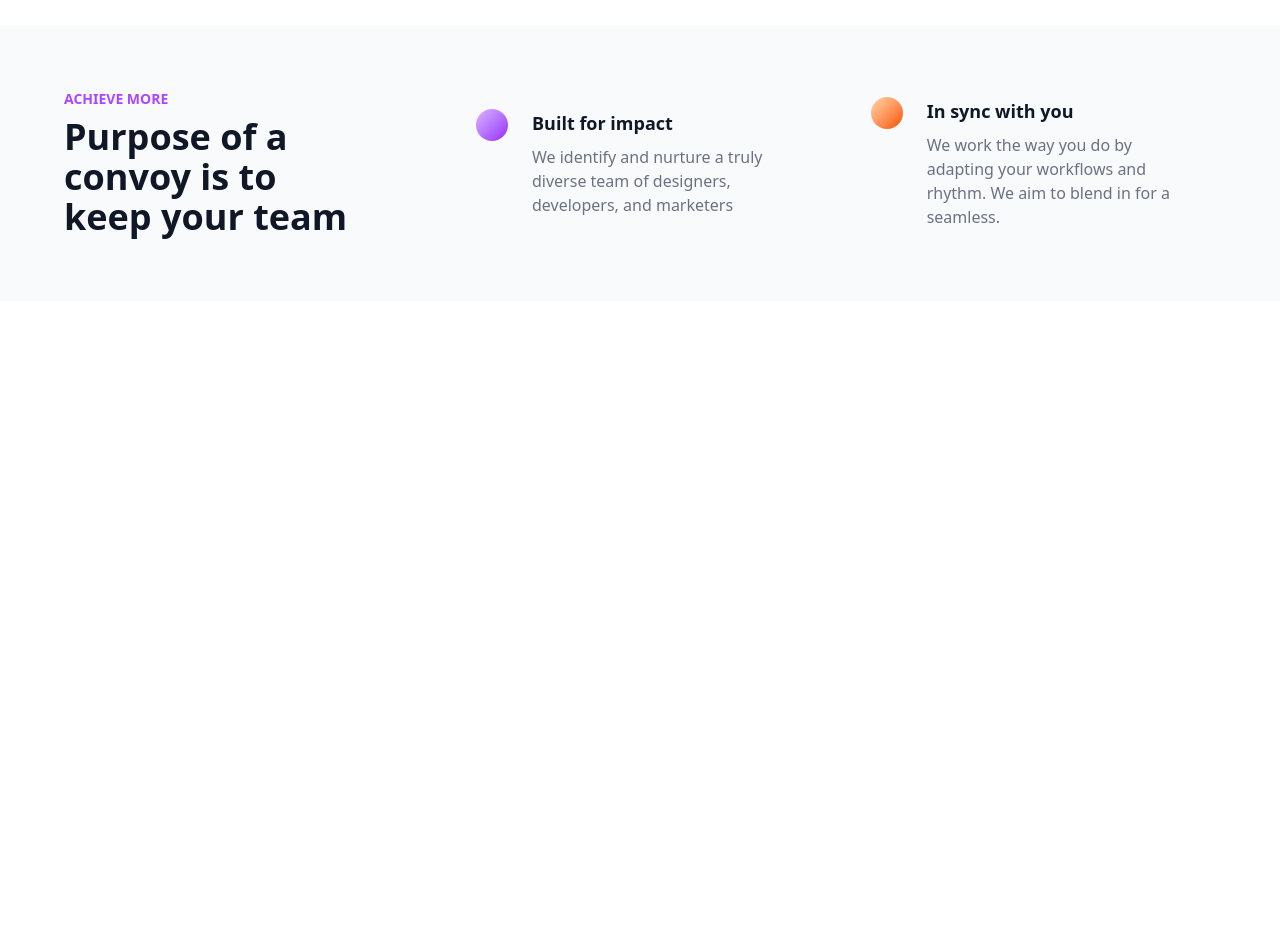
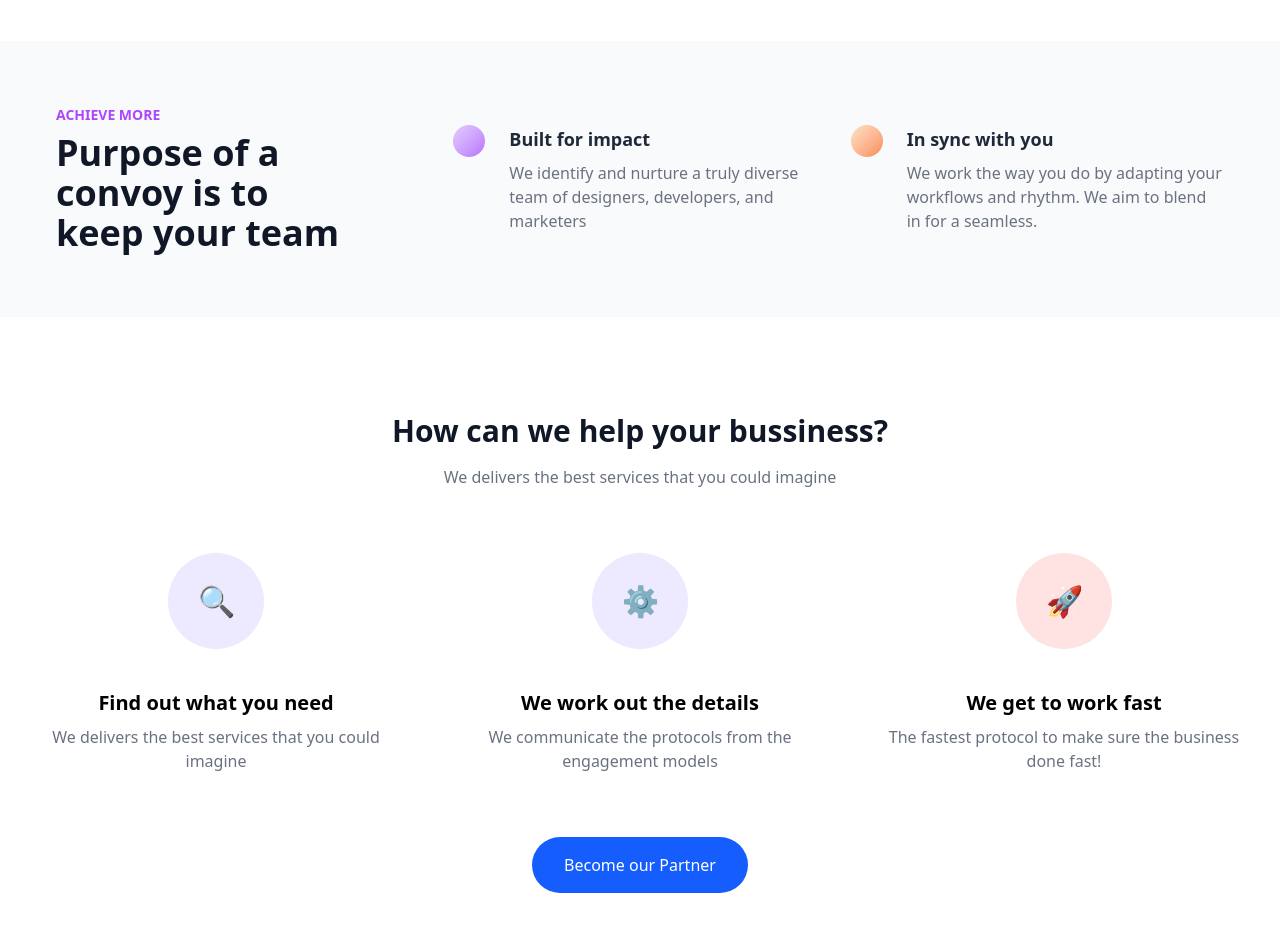
Before and after one commit to sqizzo/modern-app-tw, a React (Vite) app: page / in a window 1280 px wide. Shown: the part 1080-2012 px from the top of the page. Before the commit the page ends 1381 px from the top, so only its background shows below. Built offline with nearby package versions, Linux system fonts and the light colour scheme.

Commit message:
extend about us section

```diff
--- a/src/App.jsx
+++ b/src/App.jsx
@@ -3,6 +3,7 @@ import Navbar from "./components/Navbar";
 import Hero from "./components/Hero";
 import CompanyLogo from "./components/CompanyLogo";
 import PurposeSection from "./components/PurposeSection";
+import FeaturesSection from "./components/FeaturesSection";
 
 function App() {
   return (
@@ -14,6 +15,7 @@ function App() {
           <Hero />
           <CompanyLogo />
           <PurposeSection />
+          <FeaturesSection />
         </div>
       </main>
     </>
--- a/src/components/CompanyLogo.jsx
+++ b/src/components/CompanyLogo.jsx
@@ -9,7 +9,7 @@ function CompanyLogo() {
   const logos = [slack, amazon, woocommerce, meundies, sitepoint];
   return (
     <div className="w-full container mx-auto py-20 flex md:flex-row flex-col sm:items-center items-center font-medium overflow-hidden gap-10 ">
-      <div className="w-full md:w-[300px] shrink-0 text-gray-600 md:border-l-4 md:border-t-0 border-t-4 border-l-0 border-blue-500  bg-white px-8 py-6 sm:py-2 z-10 md:text-base text-md font-semibold text-center sm:mb-4 sm:shadow-none">
+      <div className="w-full md:w-[300px] shrink-0 text-gray-600 md:border-l-4 md:border-t-0 border-t-4 border-l-0 border-blue-500  bg-white px-8 md:py-4 py-6  z-10 md:text-base text-md font-semibold text-center sm:mb-4 ">
         Proud partner at <br /> Hubspot & Segment
       </div>
 
--- /dev/null
+++ b/src/components/FeaturesSection.jsx
@@ -0,0 +1,52 @@
+import React from "react";
+
+const FeaturesSection = () => {
+  return (
+    <section className="w-full flex flex-col gap-16 py-24  items-center justify-center text-center">
+      <div className="flex flex-col gap-4">
+        <h2 className="text-3xl font-extrabold text-gray-900">
+          How can we help your bussiness?
+        </h2>
+        <p className="text-gray-500 text-md">
+          We delivers the best services that you could imagine
+        </p>
+      </div>
+      <div className="flex flex-col md:flex-row gap-10">
+        <div className="flex flex-col items-center gap-2 max-w-sm">
+          <div className="size-24 flex items-center justify-center flex-shrink-0 bg-violet-100 rounded-full text-3xl">
+            🔍
+          </div>
+          <h4 className="mt-8 text-xl font-bold">Find out what you need</h4>
+          <p className="text-gray-500 text-md">
+            We delivers the best services that you could imagine
+          </p>
+        </div>
+        <div className="flex flex-col items-center gap-2 max-w-sm">
+          <div className="size-24 flex items-center justify-center flex-shrink-0 bg-violet-100 rounded-full text-3xl">
+            ⚙️
+          </div>
+          <h4 className="mt-8 text-xl font-bold">We work out the details</h4>
+          <p className="text-gray-500 text-md">
+            We communicate the protocols from the engagement models
+          </p>
+        </div>
+        <div className="flex flex-col items-center gap-2 max-w-sm">
+          <div className="size-24 flex items-center justify-center flex-shrink-0 bg-red-100 rounded-full text-3xl">
+            🚀
+          </div>
+          <h4 className="mt-8 text-xl font-bold">We get to work fast</h4>
+          <p className="text-gray-500 text-md">
+            The fastest protocol to make sure the business done fast!
+          </p>
+        </div>
+      </div>
+      <div className="w-fit">
+        <button className="bg-blue-600 px-8 py-4 rounded-full text-md font-medium text-white cursor-pointer hover:shadow-blue-500/30 hover:shadow-lg transition-all hover:bg-blue-700">
+          Become our Partner
+        </button>
+      </div>
+    </section>
+  );
+};
+
+export default FeaturesSection;
--- a/src/components/PurposeSection.jsx
+++ b/src/components/PurposeSection.jsx
@@ -2,9 +2,12 @@ import React from "react";
 
 const PurposeSection = () => {
   return (
-    <section className="w-full bg-gray-50 py-16 px-4 md:px-8 sm:px-6">
-      <div className="max-w-6xl mx-auto">
-        <div className="grid md:grid-cols-3 grid-cols-1 gap-8 text-center md:text-left items-center">
+    <section
+      id="about"
+      className="w-full bg-gray-50 py-16 px-4 md:px-8 sm:px-6"
+    >
+      <div className="max-w-full px-6 mx-auto">
+        <div className="grid md:grid-cols-3 grid-cols-1 gap-6 text-center md:text-left items-center">
           {/* First col */}
           <div className="">
             <p className="text-sm text-purple-500 font-bold mb-2">
@@ -16,9 +19,9 @@ const PurposeSection = () => {
           </div>
           {/* Second col */}
           <div className="md:flex-row flex-col flex gap-6 justify-center items-center md:items-start">
-            <div className="size-8 rounded-full bg-gradient-to-tl from-purple-600 to-purple-300"></div>
-            <div className="w-3/4">
-              <h3 className="text-lg mb-2 font-bold text-gray-900">
+            <div className="cursor-pointer opacity-65 hover:scale-105 hover:opacity-100 transition-all size-8 rounded-full bg-gradient-to-tl from-purple-600 to-purple-300 flex-shrink-0"></div>
+            <div className="flex-1">
+              <h3 className="text-lg mb-2 font-bold text-gray-800">
                 Built for impact
               </h3>
               <p className="text-md text-gray-500 ">
@@ -28,9 +31,9 @@ const PurposeSection = () => {
             </div>
           </div>
           <div className="md:flex-row flex-col flex gap-6 justify-center items-center md:items-start">
-            <div className="size-8 rounded-full bg-gradient-to-tl from-orange-600 to-orange-200"></div>
-            <div className="w-3/4">
-              <h3 className="text-lg mb-2 font-bold text-gray-900">
+            <div className="cursor-pointer opacity-65 hover:scale-105 hover:opacity-100 transition-all size-8 rounded-full bg-gradient-to-tl from-orange-600 to-orange-200 flex-shrink-0"></div>
+            <div className="flex-1">
+              <h3 className="text-lg mb-2 font-bold text-gray-800">
                 In sync with you
               </h3>
               <p className="text-md text-gray-500 ">
```
